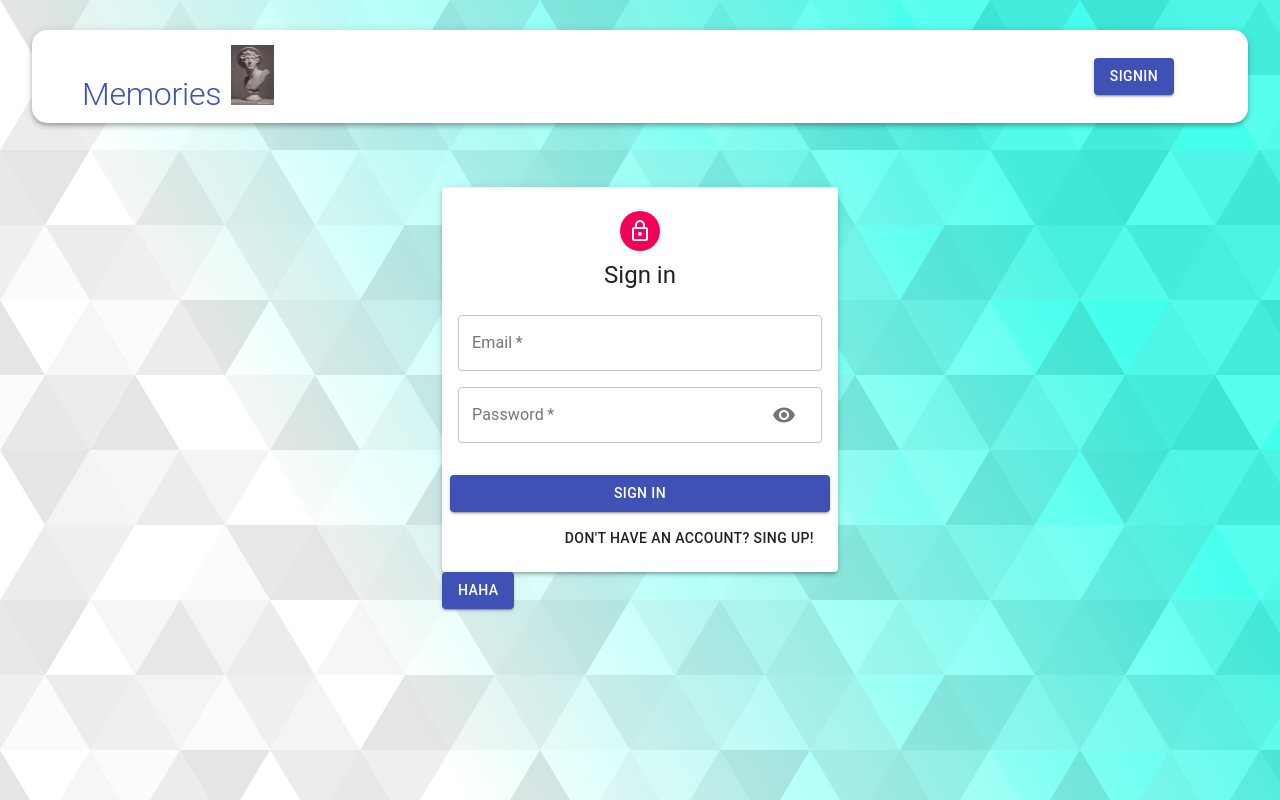
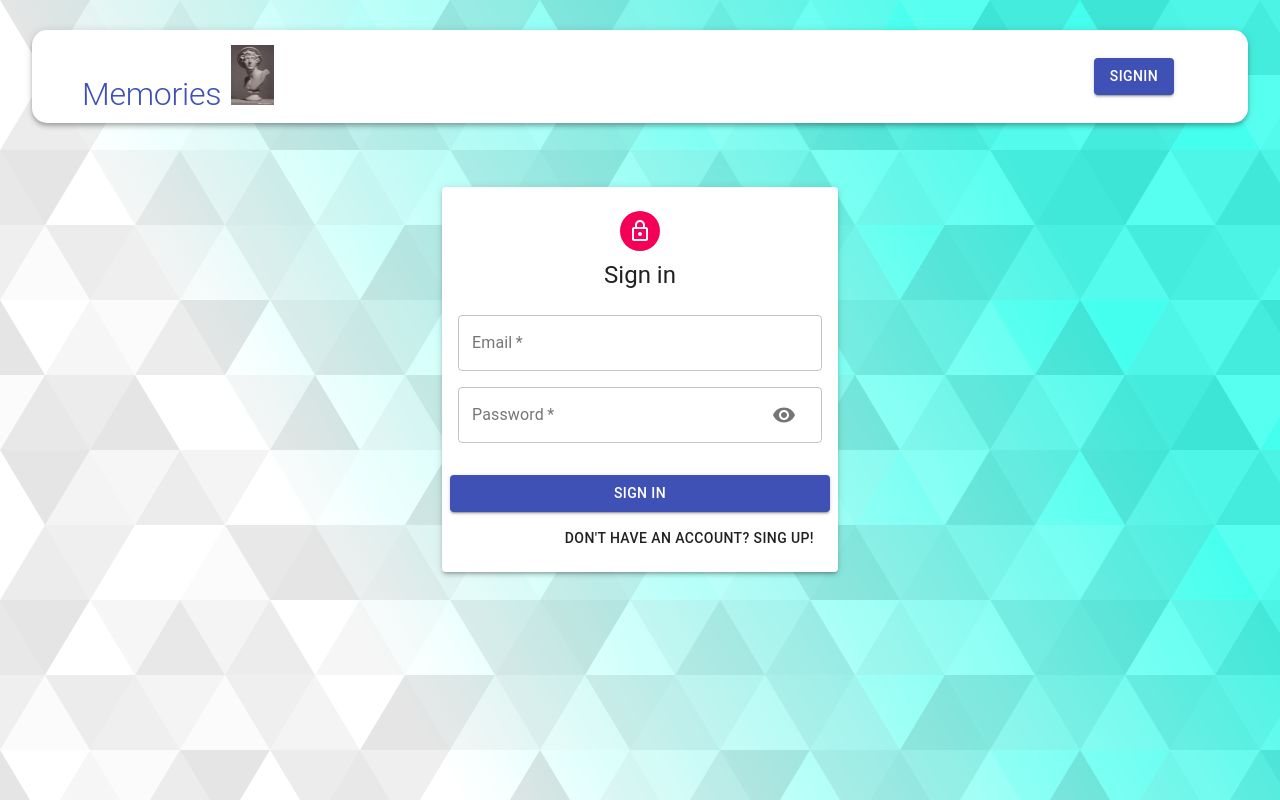
Before and after one commit to tw40210/social_app, a React (Create React App) app in the folder frontend/: page /auth in a window 1280 px wide. Built offline with nearby package versions, Linux system fonts and the light colour scheme.

Commit message:
Fix password

```diff
--- a/frontend/src/components/Auth/Auth.js
+++ b/frontend/src/components/Auth/Auth.js
@@ -68,7 +68,6 @@ const Auth = () => {
                     </Grid>
                 </Grid>
             </Paper>
-            <Button color='primary' variant='contained' onClick={handleShowPassword}>HAHA</Button>
         </Container>
     )
 
--- a/frontend/src/components/Auth/Input.js
+++ b/frontend/src/components/Auth/Input.js
@@ -5,7 +5,7 @@ import React from 'react';
 import Visibility from '@material-ui/icons/Visibility'
 import VisibilityOff from '@material-ui/icons/VisibilityOff'
 
-const Input = ({name, handleOnChange, label, autoFocus, type, hanleShowPassword, half}) => {
+const Input = ({name, handleOnChange, label, autoFocus, type, handleShowPassword, half}) => {
     return (
         <Grid item xs={12} sm={half ? 6 : 12} >
             <TextField
@@ -21,7 +21,7 @@ const Input = ({name, handleOnChange, label, autoFocus, type, hanleShowPassword,
                 InputProps={name==='password' ? {
                     endAdornment:(
                         <InputAdornment  position='end'>
-                            <IconButton background='red' onClick={hanleShowPassword}>
+                            <IconButton onClick={handleShowPassword}>
 
                                 {type==='password' ?<Visibility/>: <VisibilityOff/>}
                             </IconButton>
```
